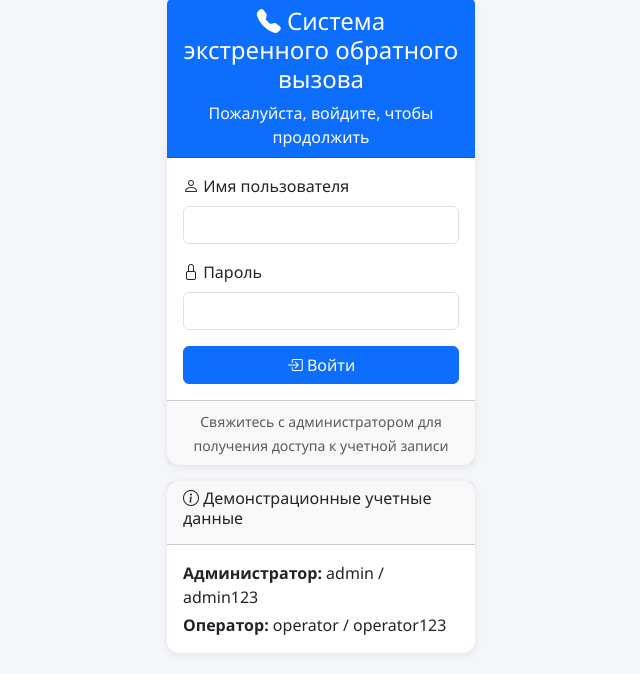
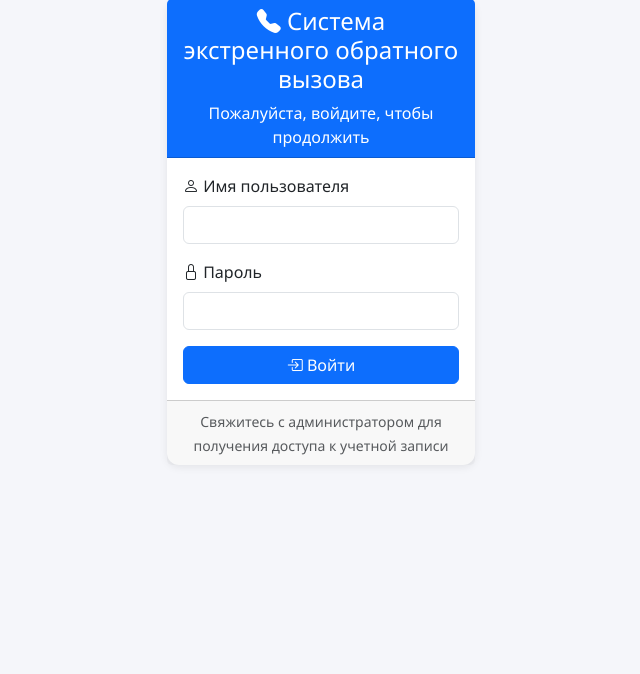
Before and after one commit to Diyarbekoralbaev/emergency_callback, a Django app: page /users/login/ in a window 1280 px wide. Shown: the part 73-747 px from the top of the page, without its empty margins (449-1089 px from the left). Run offline with Django 5.2, Linux system fonts and the light colour scheme; parts of the project's set-up code (start-up, migrations or seed data) failed here and were passed over.

Commit message:
style: Remove demo credentials section from login page

```diff
--- a/templates/users/login.html
+++ b/templates/users/login.html
@@ -39,17 +39,6 @@
                 <small>Свяжитесь с администратором для получения доступа к учетной записи</small>
             </div>
         </div>
-
-        <!-- Demo Credentials -->
-        <div class="card mt-3">
-            <div class="card-header">
-                <h6><i class="bi bi-info-circle"></i> Демонстрационные учетные данные</h6>
-            </div>
-            <div class="card-body">
-                <p class="mb-1"><strong>Администратор:</strong> admin / admin123</p>
-                <p class="mb-0"><strong>Оператор:</strong> operator / operator123</p>
-            </div>
-        </div>
     </div>
 </div>
 {% endblock %}
```
